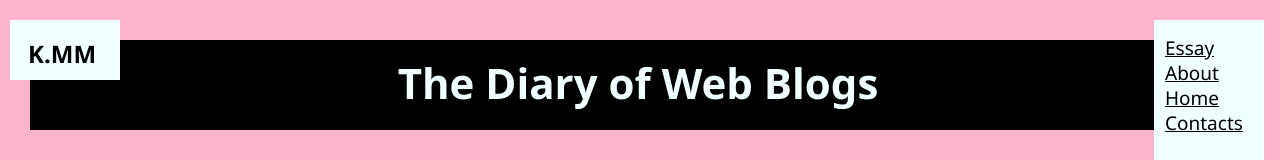
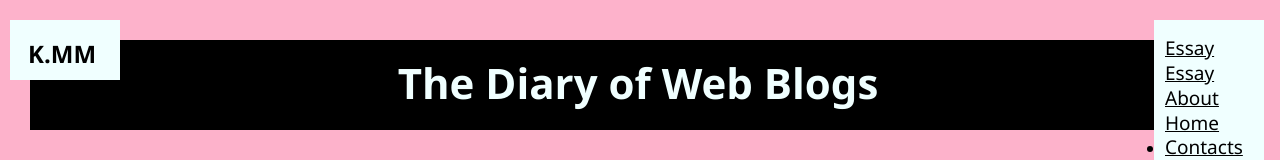
Before and after one commit to Keitu7/KeitumetseMokgabudi_Assign1_IMwebsite, a plain HTML site: page diary.html in a window 1280 px wide. Shown: the top 160 px of the page. Drawn offline with Linux system fonts and the light colour scheme.

Commit message:
linked added

```diff
--- a/diary.html
+++ b/diary.html
@@ -21,6 +21,7 @@
         <nav class="list">
             <ul>
                 <li><a href="essay.html">Essay</a></li>
+                <li><a href="design.html">Essay</a></li>
                 <li><a href="about.html">About</a></li>
                 <li><a href="index.html">Home</a></li>
                 <li><a href="contact.html">Contacts</a></li>
```
